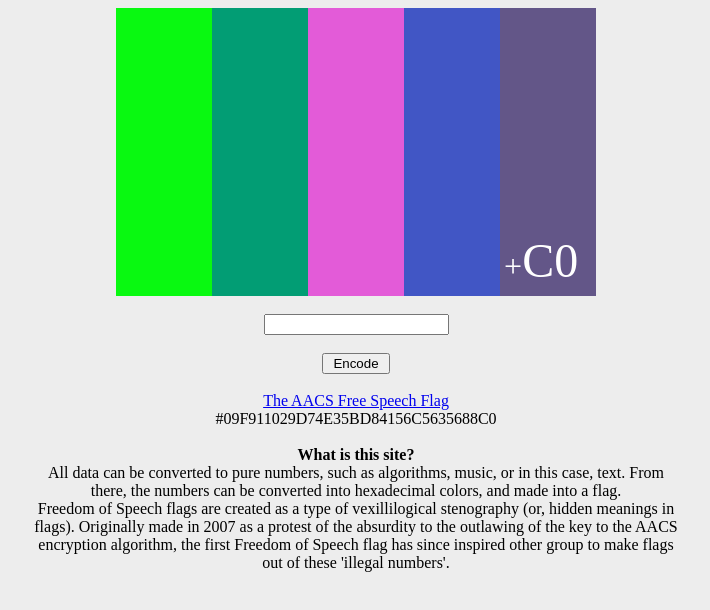
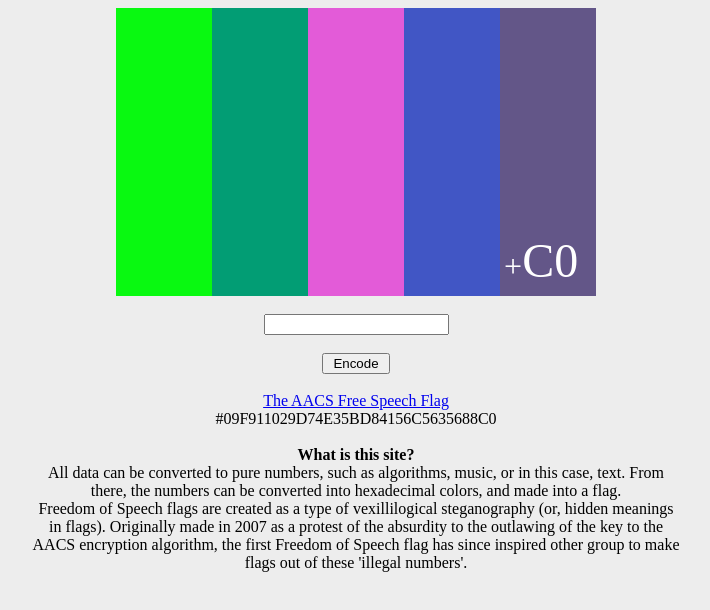
Before and after one commit to crocojim18/crocojim18.github.io, a plain HTML site: page index.html in a window 1280 px wide. Shown: the whole page, without its empty margins (284-994 px from the left). Drawn offline with Linux system fonts and the light colour scheme.

Commit message:
spelling error fixed

```diff
--- a/index.html
+++ b/index.html
@@ -75,7 +75,7 @@
 					</br></br>
 					<div id="textOutput"><a href="https://en.wikipedia.org/wiki/Free_Speech_Flag">The AACS Free Speech Flag</a></br>#09F911029D74E35BD84156C5635688C0</div>
 					</br>
-					<b>What is this site?</b></br>All data can be converted to pure numbers, such as algorithms, music, or in this case, text. From there, the numbers can be converted into hexadecimal colors, and made into a flag.</br>Freedom of Speech flags are created as a type of vexillilogical stenography (or, hidden meanings in flags). Originally made in 2007 as a protest of the absurdity to the outlawing of the key to the AACS encryption algorithm, the first Freedom of Speech flag has since inspired other group to make flags out of these 'illegal numbers'.
+					<b>What is this site?</b></br>All data can be converted to pure numbers, such as algorithms, music, or in this case, text. From there, the numbers can be converted into hexadecimal colors, and made into a flag.</br>Freedom of Speech flags are created as a type of vexillilogical steganography (or, hidden meanings in flags). Originally made in 2007 as a protest of the absurdity to the outlawing of the key to the AACS encryption algorithm, the first Freedom of Speech flag has since inspired other group to make flags out of these 'illegal numbers'.
 				</center>
 		</div>
 	</body>
```
